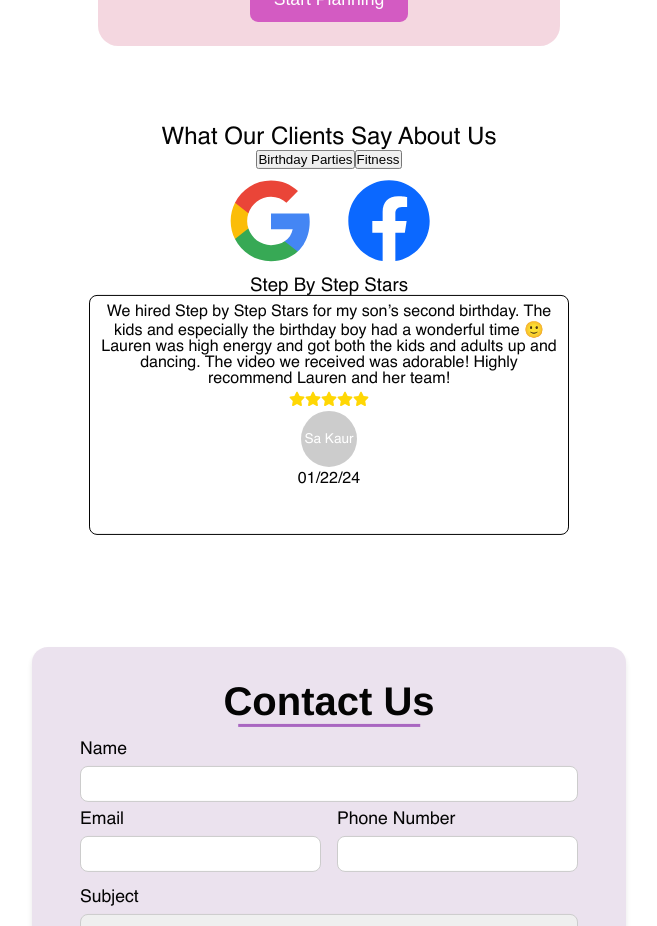
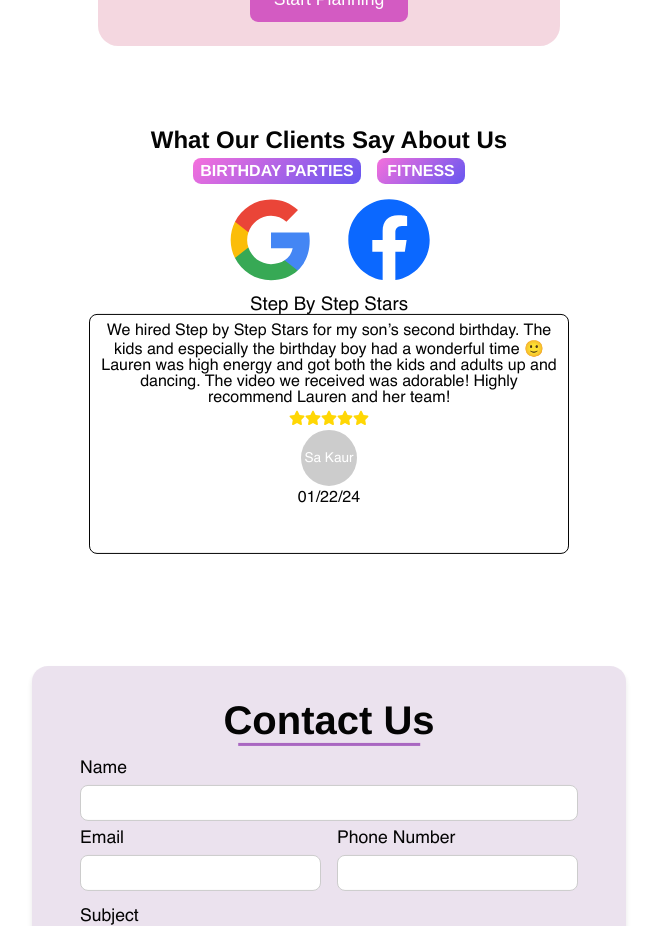
Before and after one commit to ralphdaryn/stepbystepstars, a React (Create React App) app: page / in a window 1280 px wide. Shown: the part 1720-2646 px from the top of the page, without its empty margins (311-968 px from the left). Built offline with nearby package versions, Linux system fonts and the light colour scheme.

Commit message:
style reviews button

```diff
--- a/src/components/Reviews/Reviews.js
+++ b/src/components/Reviews/Reviews.js
@@ -78,10 +78,10 @@ const Reviews = () => {
     <div className="reviews">
       <h2 className="reviews__title">What Our Clients Say About Us</h2>
       <div className="reviews__buttons">
-        <button onClick={() => handleCategoryChange("Birthday Parties")}>
+        <div className="reviews__buttons-birthday"onClick={() => handleCategoryChange("Birthday Parties")}>
           Birthday Parties
-        </button>
-        <button onClick={() => handleCategoryChange("Fitness")}>Fitness</button>
+        </div>
+        <div className="reviews__buttons-fitness"onClick={() => handleCategoryChange("Fitness")}>Fitness</div>
       </div>
       <div className="reviews__socials">
         <a
--- a/src/components/Reviews/Reviews.scss
+++ b/src/components/Reviews/Reviews.scss
@@ -1,3 +1,109 @@
+// @use "../../styles/partials/colors" as *;
+// @use "../../styles/partials/mixins" as *;
+
+// .reviews {
+//   background-color: rgba(255, 255, 255, 0.95);
+//   border-radius: 0.5rem;
+//   padding: 2rem;
+//   @include tablet {
+//     padding: 2rem 2.5rem;
+//   }
+
+//   &__title {
+//     font-weight: 400;
+//   }
+
+//   &__subtitle {
+//     font-weight: 400;
+//   }
+
+//   &__socials {
+//     display: flex;
+//     justify-content: center;
+//     align-items: center;
+//     gap: 1rem;
+//   }
+
+//   &__facebook,
+//   &__google {
+//     font-size: 5.25rem;
+//     margin: 0.5rem;
+//     cursor: pointer;
+//   }
+
+//   &__facebook {
+//     color: #0866ff;
+
+//     &:hover {
+//       color: #3b5998;
+//     }
+//   }
+
+//   &__google {
+//     width: 5.5rem;
+//     height: 5.5rem;
+
+//     &:hover {
+//       opacity: 0.4;
+//     }
+//   }
+
+//   &__icon {
+//     color: #ffd700;
+//   }
+
+//   &__text {
+//     margin: 0.25rem;
+//     font-weight: 400;
+//   }
+
+//   &__container {
+//     width: 100%;
+//     display: flex;
+//     flex-direction: column;
+//     justify-content: center;
+//     align-items: center;
+//   }
+
+//   &__wrapper {
+//     padding: 0.5rem;
+//     width: 17rem;
+//     height: 21rem;
+//     margin: 0 auto;
+//     border: 1px solid #000;
+//     border-radius: 8px;
+
+//     @include tablet {
+//       width: 30rem;
+//       height: 15rem;
+//     }
+//   }
+
+//   &__avatar {
+//     width: 3.5rem;
+//     height: 3.5rem;
+//     border-radius: 50%;
+//     background-color: #ccc;
+//     display: flex;
+//     align-items: center;
+//     justify-content: center;
+//     color: #fff;
+//     font-size: 0.85rem;
+//   }
+
+//   &__message {
+//     padding-bottom: 0.25rem;
+//   }
+
+//   &__testimonial {
+//     margin-bottom: 0.5rem;
+//   }
+
+//   &__date {
+//     padding: 0.25rem;
+//   }
+// }
+
 @use "../../styles/partials/colors" as *;
 @use "../../styles/partials/mixins" as *;
 
@@ -10,7 +116,7 @@
   }
 
   &__title {
-    font-weight: 400;
+    font-weight: 700;
   }
 
   &__subtitle {
@@ -33,7 +139,6 @@
 
   &__facebook {
     color: #0866ff;
-
     &:hover {
       color: #3b5998;
     }
@@ -42,7 +147,6 @@
   &__google {
     width: 5.5rem;
     height: 5.5rem;
-
     &:hover {
       opacity: 0.4;
     }
@@ -72,7 +176,6 @@
     margin: 0 auto;
     border: 1px solid #000;
     border-radius: 8px;
-
     @include tablet {
       width: 30rem;
       height: 15rem;
@@ -102,4 +205,52 @@
   &__date {
     padding: 0.25rem;
   }
+
+  &__buttons {
+    display: flex;
+    justify-content: center;
+    align-items: center;
+    gap: 0.5rem;
+    cursor: pointer;
+    &-birthday {
+      width: 10.5rem;
+      background-image: linear-gradient(135deg, #f56edc, #6454f0);
+      border: none;
+      border-radius: 8px;
+      color: white;
+      padding: 0.25rem;
+      font-size: 1rem;
+      font-weight: 700;
+      margin: 0.25rem;
+      text-transform: uppercase;
+      transition: transform 0.3s ease;
+      &:hover {
+        transform: translateY(-2px);
+        box-shadow: 0 10px 20px rgba(0, 0, 0, 0.2);
+      }
+      &:active {
+        transform: translateY(2px);
+      }
+    }
+    &-fitness {
+      width: 5.5rem;
+      background-image: linear-gradient(135deg, #f56edc, #6454f0);
+      border: none;
+      border-radius: 8px;
+      color: white;
+      padding: 0.25rem;
+      font-size: 1rem;
+      font-weight: 700;
+      margin: 0.25rem;
+      text-transform: uppercase;
+      transition: transform 0.3s ease;
+      &:hover {
+        transform: translateY(-2px);
+        box-shadow: 0 10px 20px rgba(0, 0, 0, 0.2);
+      }
+      &:active {
+        transform: translateY(2px);
+      }
+    }
+  }
 }
```
